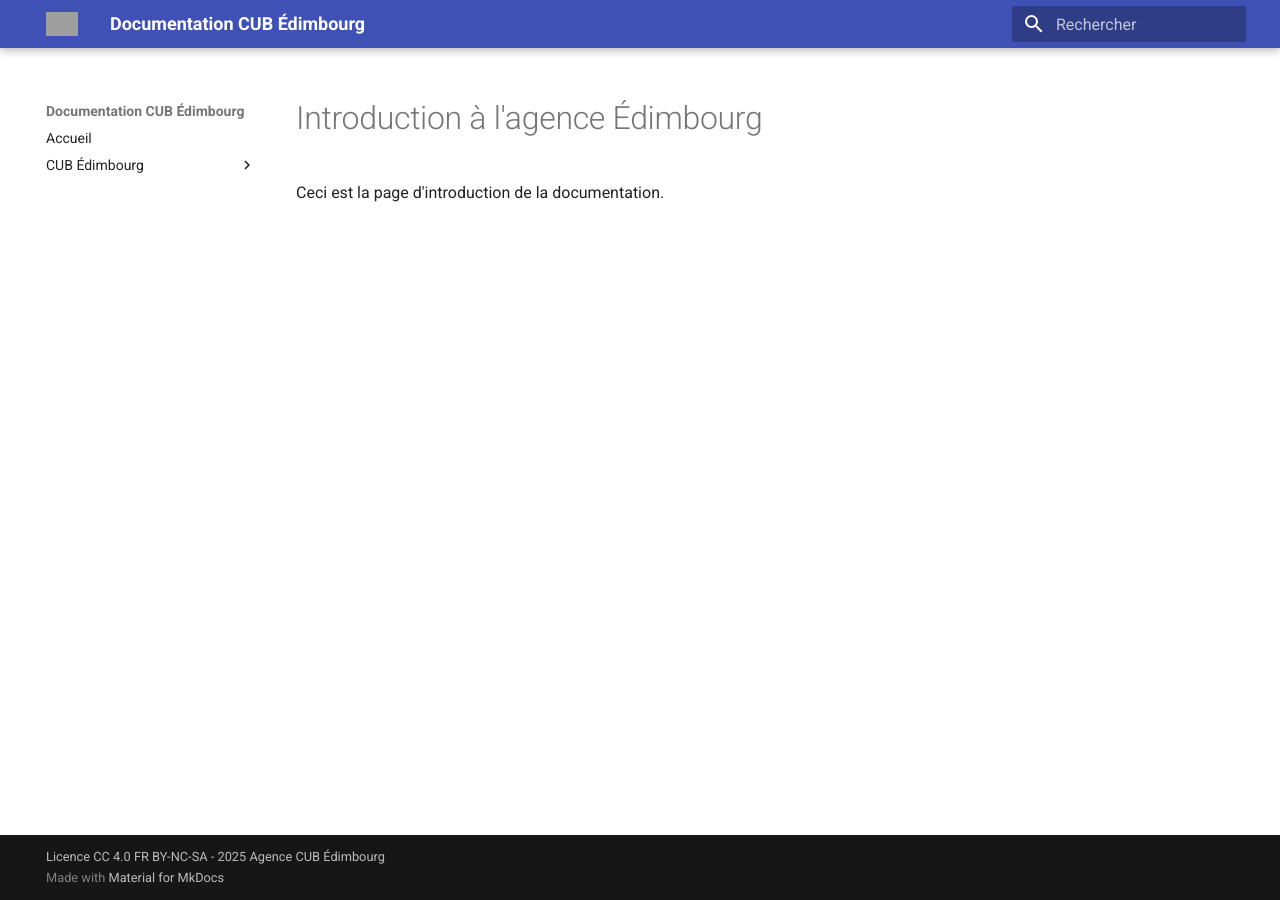
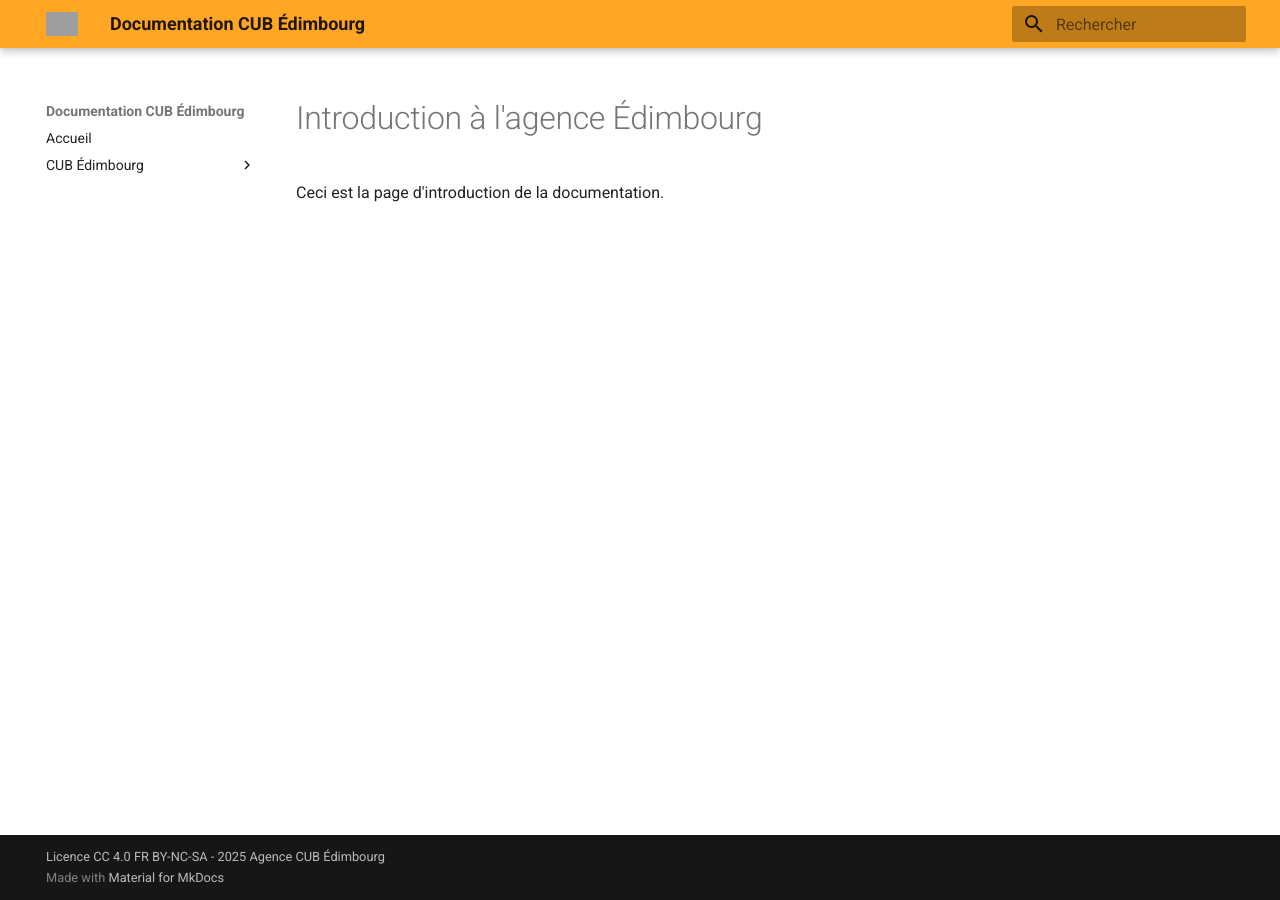
Before and after one commit to Enzo-5/edimbourg, an MkDocs documentation site: the page built from docs/documentation/introduction.md, in a window 1280 px wide. Built offline with MkDocs 1.6.1 and Material for MkDocs 9.7.7, drawn with Linux system fonts in a browser that asks for light colours; grey boxes are pictures that could not be loaded.

Commit message:
Update mkdocs.yaml

```diff
--- a/mkdocs.yaml
+++ b/mkdocs.yaml
@@ -10,6 +10,10 @@ theme:
   features:
     - navigation.footer
     - content.code.copy
+  palette:
+    primary: orange
+    accent: orange
+
 nav:
   - Accueil: index.md
   - CUB Édimbourg:
```
